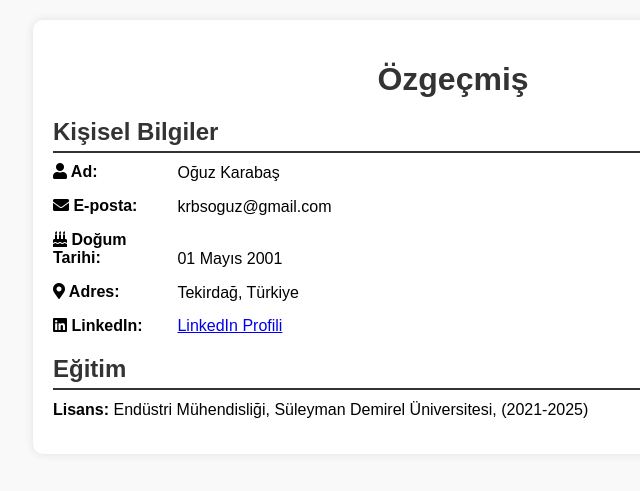
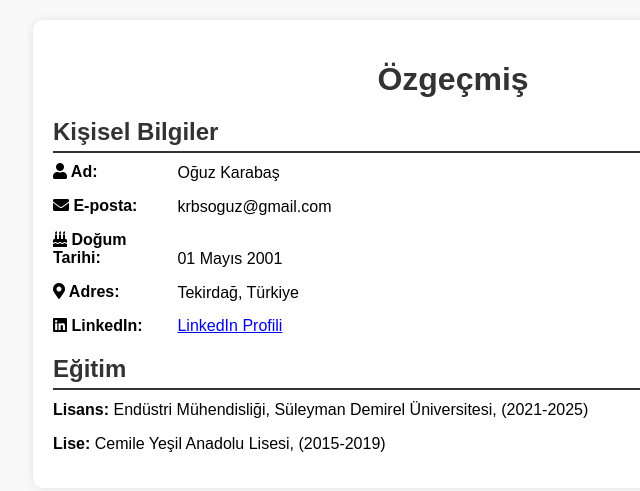
Before and after one commit to oguzkarabas/ozgecmis, a plain HTML site: page index.html in a window 1280 px wide. Shown: the whole page, without its empty margins (187-827 px from the left). Drawn offline with Linux system fonts and the light colour scheme.

Commit message:
Update index.html

```diff
--- a/index.html
+++ b/index.html
@@ -40,7 +40,9 @@
             <div class="info-item">
                 <span class="info-detail"><strong>Lisans:</strong> Endüstri Mühendisliği, Süleyman Demirel Üniversitesi, (2021-2025)</span>
             </div>
-
+            <div class="info-item">
+                <span class="info-detail"><strong>Lise:</strong> Cemile Yeşil Anadolu Lisesi, (2015-2019)</span>
+            </div>
         </section>
     </div>
 </body>
```
